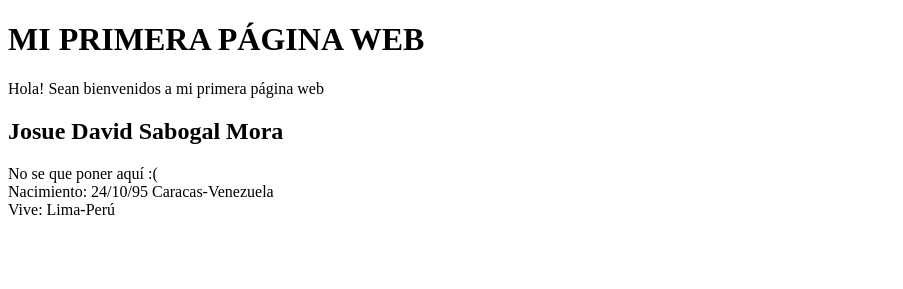
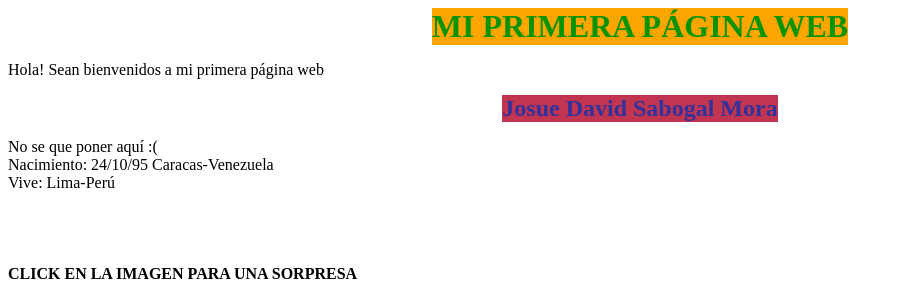
Before and after one commit to josuesabogal/MiPrimerHtml, a plain HTML site: page pagina1.html in a window 1280 px wide. Shown: the top 289 px of the page, without its empty margins (0-903 px from the left). Drawn offline with Linux system fonts and the light colour scheme.

Commit message:
subiendo pagina1.html

```diff
--- a/pagina1.html
+++ b/pagina1.html
@@ -5,11 +5,30 @@
     <meta name="viewport" content="width=device-width, initial-scale=1.0">
     <title>Josue Sabogal</title>
 </head>
+   <style>
+    h1 {
+       color: rgb(6, 148, 6);
+       background-color: orange;
+       width: fit-content;
+       margin: auto;"
+    }
+
+    h2 {
+      color: rgb(50, 50, 156);
+      background-color: rgb(194, 53, 81);
+      width: fit-content;
+      margin:auto;
+
+
+    }
+   </style>
+
+
 <body>
-    <h1>MI PRIMERA PÁGINA WEB</h1>
+    <h1>MI PRIMERA PÁGINA WEB </h1>
     <p>Hola! Sean bienvenidos a mi primera página web</p>
 
-    <h2>Josue David Sabogal Mora </h2>
+    <h2> Josue David Sabogal Mora </h2>
     <p>No se que poner aquí :( <br> Nacimiento: 24/10/95 Caracas-Venezuela <br> Vive: Lima-Perú</p>
     <br>
     <br>
```
